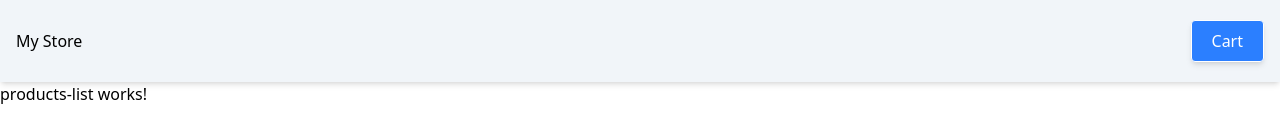
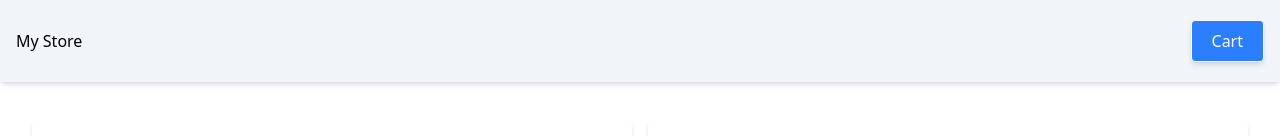
Before and after one commit to chriford-siame/ecom-angular, an Angular app: page / in a window 1280 px wide. Shown: the top 136 px of the page. Built offline with nearby package versions, Linux system fonts and the light colour scheme; grey boxes are pictures that could not be loaded.

Commit message:
Add stock indicator

```diff
--- a/src/app/pages/products-list/products-list.component.ts
+++ b/src/app/pages/products-list/products-list.component.ts
@@ -1,15 +1,20 @@
-import { Component } from '@angular/core';
+import { Component, signal } from '@angular/core';
+import { Product } from '../../models/products.model';
+import { PRODUCTS } from '../../fixture/products';
+import { ProductCardComponent } from "./product-card/product-card.component";
 
 @Component({
   selector: 'app-products-list',
-  imports: [],
+  imports: [ProductCardComponent],
   template: `
-    <p>
-      products-list works!
-    </p>
+    <div class="p-8 grid grid-cols-2 gap-4">
+      @for (product of products(); track product.id) {
+        <app-product-card [product]="product" />
+      }
+    </div>
   `,
   styles: ``
 })
 export class ProductsListComponent {
-
+  products = signal<Product[]>(PRODUCTS)
 }
```
